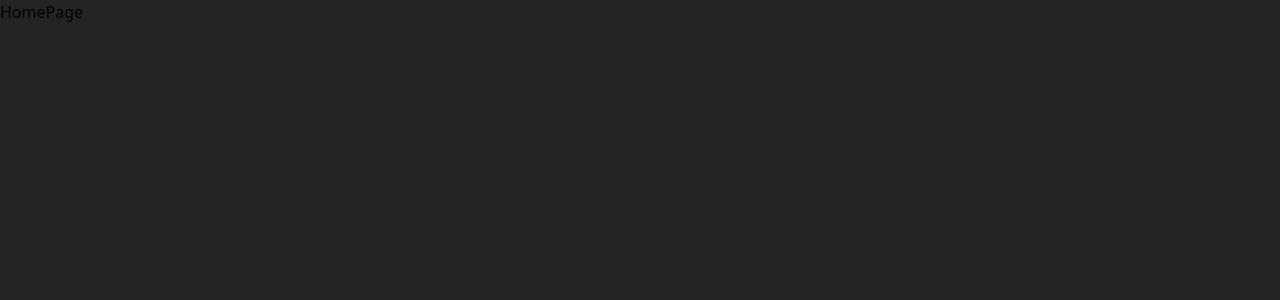
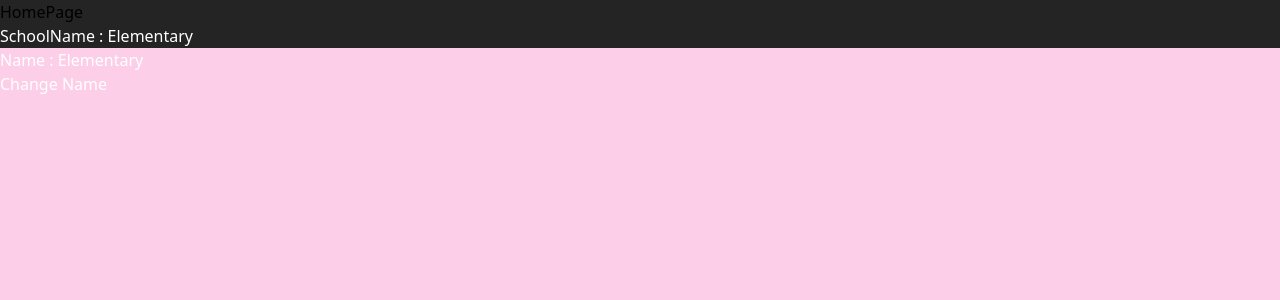
Before and after one commit to Pawan-20/React-refresher, a React (Vite) app: page / in a window 1280 px wide. Shown: the top 300 px of the page. Built offline with nearby package versions, Linux system fonts and the light colour scheme.

Commit message:
[ReactContext] : Here we use the basic use case of a context and also see how the children can change values

```diff
--- a/src/App.tsx
+++ b/src/App.tsx
@@ -10,10 +10,13 @@ import Parent1 from "./components/passingFromChildToParent/Parent";
 import Parent2 from "./components/passingFromChildToParent/Parent2";
 import Parent3 from "./components/passingFromChildToParent/Parent3";
 import Parent4 from "./components/passingFromChildToParent/Parent4";
+import SchoolProvider from "./contextComponents/SchoolProvider";
+import Child from "./contextComponents/Child";
+import AnotherChild from "./contextComponents/AnotherChild";
 
 export default function App() {
   return (
-    <div>
+    <SchoolProvider>
       <Routes>
         <Route index element={<HomePage></HomePage>}></Route>
         <Route path="/learn" element={<LearnPage></LearnPage>}></Route>
@@ -33,6 +36,7 @@ export default function App() {
         ></Route>{" "}
         {/* replace  does not remember the fake route */}
       </Routes>
-    </div>
+      <Child></Child>
+    </SchoolProvider>
   );
 }
--- /dev/null
+++ b/src/contextComponents/AnotherChild.tsx
@@ -0,0 +1,21 @@
+import React, { useContext } from "react";
+import { schoolContext } from "./SchoolProvider";
+
+function AnotherChild() {
+  const { schoolName, setSchoolName } = useContext(schoolContext);
+  return (
+    <div className="h-screen bg-pink-200">
+      Name : {schoolName}
+      <br></br>
+      <button
+        onClick={() => {
+          setSchoolName("Hello");
+        }}
+      >
+        Change Name
+      </button>
+    </div>
+  );
+}
+
+export default AnotherChild;
--- /dev/null
+++ b/src/contextComponents/Child.tsx
@@ -0,0 +1,15 @@
+import React, { useContext } from "react";
+import { schoolContext } from "./SchoolProvider";
+import AnotherChild from "./AnotherChild";
+
+function Child() {
+  const { schoolName } = useContext(schoolContext);
+  return (
+    <div className="h-screen bg-black-200 text-white">
+      SchoolName : {schoolName}
+      <AnotherChild></AnotherChild>
+    </div>
+  );
+}
+
+export default Child;
--- /dev/null
+++ b/src/contextComponents/SchoolProvider.tsx
@@ -0,0 +1,14 @@
+import React, { createContext, useState } from "react";
+
+export const schoolContext = createContext<any>(null);
+
+function SchoolProvider({ children }: { children: React.ReactNode }) {
+  const [schoolName, setSchoolName] = useState("Elementary");
+  return (
+    <schoolContext.Provider value={{ schoolName, setSchoolName }}>
+      {children}
+    </schoolContext.Provider>
+  );
+}
+
+export default SchoolProvider;
```
